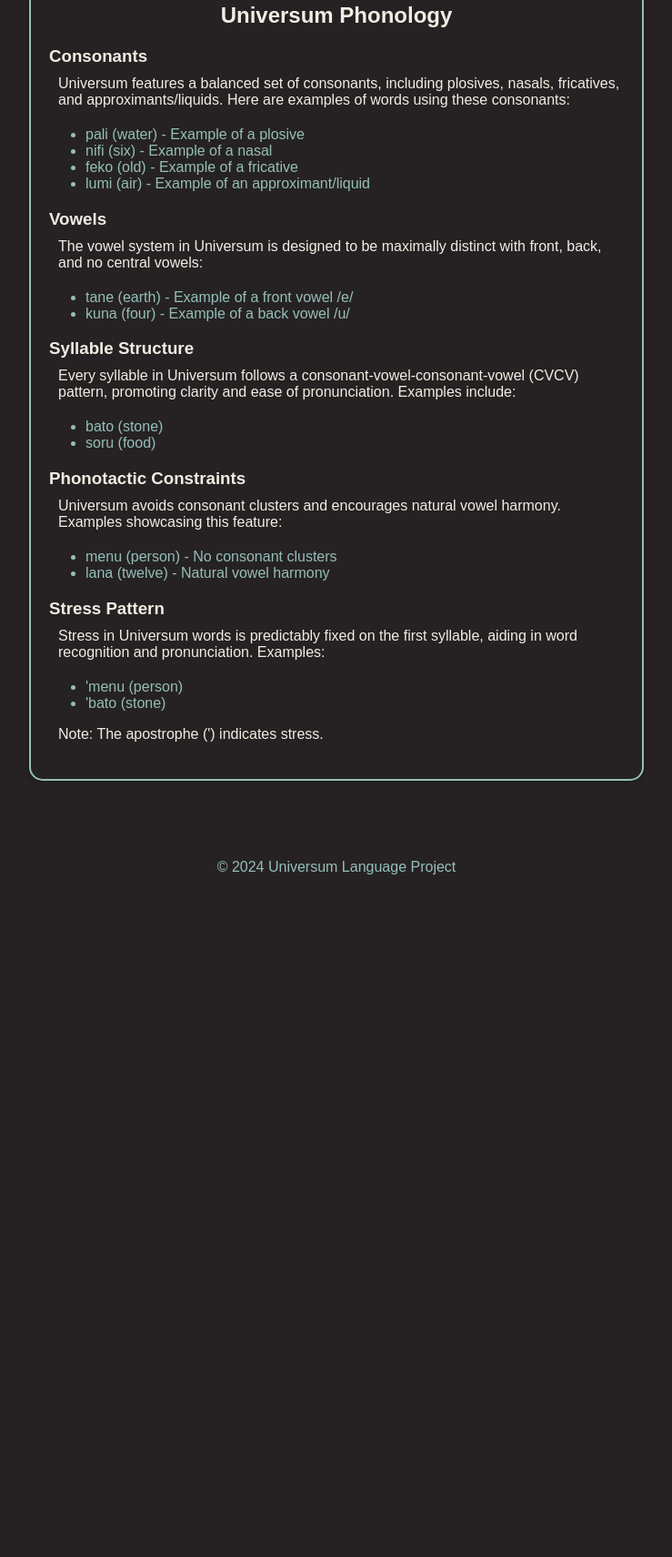
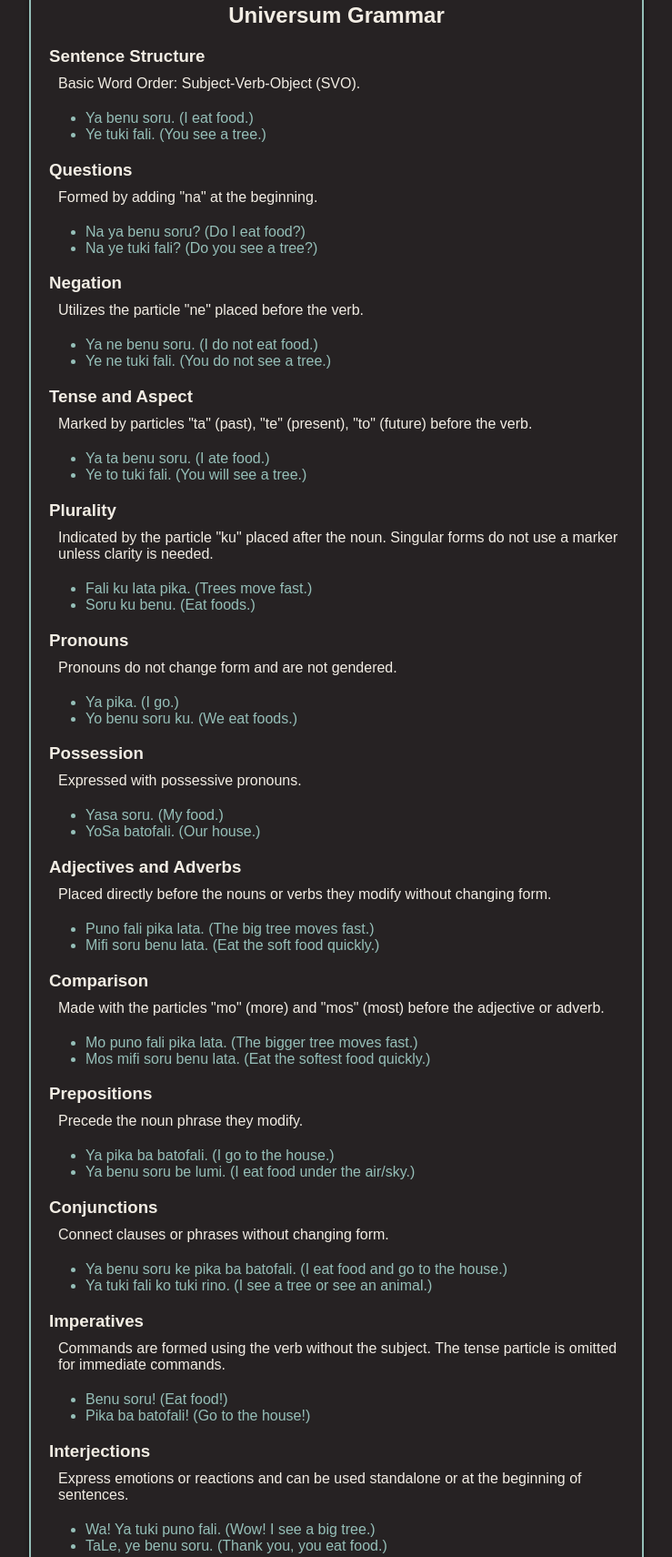
Before and after one commit to DarkMistofWoods/universum, a plain HTML site: page grammar.html in a window 1280 px wide. Shown: the part 175-1886 px from the top of the page at 91% size, without its empty margins (270-1009 px from the left). Before the commit the page ends 1181 px from the top, so only its background shows below. Drawn offline with Linux system fonts and the light colour scheme.

Commit message:
Update grammar.html

```diff
--- a/grammar.html
+++ b/grammar.html
@@ -2,7 +2,7 @@
 <html lang="en">
 <head>
     <meta charset="UTF-8">
-    <title>Phonology</title>
+    <title>Grammar</title>
     <link rel="stylesheet" href="./resources/css/style.css">
 </head>
 <body>
@@ -19,55 +19,125 @@
     <a href="index.html" class="universum">Universum</a>
 
     <section class="category-section">
-        <h2>Universum Phonology</h2>
+        <h2>Universum Grammar</h2>
 
         <section>
-            <h3>Consonants</h3>
-            <p>Universum features a balanced set of consonants, including plosives, nasals, fricatives, and approximants/liquids. Here are examples of words using these consonants:</p>
+            <h3>Sentence Structure</h3>
+            <p>Basic Word Order: Subject-Verb-Object (SVO).</p>
             <ul>
-                <li>pali (water) - Example of a plosive</li>
-                <li>nifi (six) - Example of a nasal</li>
-                <li>feko (old) - Example of a fricative</li>
-                <li>lumi (air) - Example of an approximant/liquid</li>
+                <li>Ya benu soru. (I eat food.)</li>
+                <li>Ye tuki fali. (You see a tree.)</li>
             </ul>
         </section>
 
         <section>
-            <h3>Vowels</h3>
-            <p>The vowel system in Universum is designed to be maximally distinct with front, back, and no central vowels:</p>
+            <h3>Questions</h3>
+            <p>Formed by adding "na" at the beginning.</p>
             <ul>
-                <li>tane (earth) - Example of a front vowel /e/</li>
-                <li>kuna (four) - Example of a back vowel /u/</li>
+                <li>Na ya benu soru? (Do I eat food?)</li>
+                <li>Na ye tuki fali? (Do you see a tree?)</li>
             </ul>
         </section>
 
         <section>
-            <h3>Syllable Structure</h3>
-            <p>Every syllable in Universum follows a consonant-vowel-consonant-vowel (CVCV) pattern, promoting clarity and ease of pronunciation. Examples include:</p>
+            <h3>Negation</h3>
+            <p>Utilizes the particle "ne" placed before the verb.</p>
             <ul>
-                <li>bato (stone)</li>
-                <li>soru (food)</li>
+                <li>Ya ne benu soru. (I do not eat food.)</li>
+                <li>Ye ne tuki fali. (You do not see a tree.)</li>
             </ul>
         </section>
 
         <section>
-            <h3>Phonotactic Constraints</h3>
-            <p>Universum avoids consonant clusters and encourages natural vowel harmony. Examples showcasing this feature:</p>
+            <h3>Tense and Aspect</h3>
+            <p>Marked by particles "ta" (past), "te" (present), "to" (future) before the verb.</p>
             <ul>
-                <li>menu (person) - No consonant clusters</li>
-                <li>lana (twelve) - Natural vowel harmony</li>
+                <li>Ya ta benu soru. (I ate food.)</li>
+                <li>Ye to tuki fali. (You will see a tree.)</li>
             </ul>
         </section>
 
         <section>
-            <h3>Stress Pattern</h3>
-            <p>Stress in Universum words is predictably fixed on the first syllable, aiding in word recognition and pronunciation. Examples:</p>
+            <h3>Plurality</h3>
+            <p>Indicated by the particle "ku" placed after the noun. Singular forms do not use a marker unless clarity is needed.</p>
             <ul>
-                <li>'menu (person)</li>
-                <li>'bato (stone)</li>
+                <li>Fali ku lata pika. (Trees move fast.)</li>
+                <li>Soru ku benu. (Eat foods.)</li>
             </ul>
-            <p>Note: The apostrophe (') indicates stress.</p>
         </section>
+
+        <section>
+            <h3>Pronouns</h3>
+            <p>Pronouns do not change form and are not gendered.</p>
+            <ul>
+                <li>Ya pika. (I go.)</li>
+                <li>Yo benu soru ku. (We eat foods.)</li>
+            </ul>
+        </section>
+
+        <section>
+            <h3>Possession</h3>
+            <p>Expressed with possessive pronouns.</p>
+            <ul>
+                <li>Yasa soru. (My food.)</li>
+                <li>YoSa batofali. (Our house.)</li>
+            </ul>
+        </section>
+
+        <section>
+            <h3>Adjectives and Adverbs</h3>
+            <p>Placed directly before the nouns or verbs they modify without changing form.</p>
+            <ul>
+                <li>Puno fali pika lata. (The big tree moves fast.)</li>
+                <li>Mifi soru benu lata. (Eat the soft food quickly.)</li>
+            </ul>
+        </section>
+
+        <section>
+            <h3>Comparison</h3>
+            <p>Made with the particles "mo" (more) and "mos" (most) before the adjective or adverb.</p>
+            <ul>
+                <li>Mo puno fali pika lata. (The bigger tree moves fast.)</li>
+                <li>Mos mifi soru benu lata. (Eat the softest food quickly.)</li>
+            </ul>
+        </section>
+
+        <section>
+            <h3>Prepositions</h3>
+            <p>Precede the noun phrase they modify.</p>
+            <ul>
+                <li>Ya pika ba batofali. (I go to the house.)</li>
+                <li>Ya benu soru be lumi. (I eat food under the air/sky.)</li>
+            </ul>
+        </section>
+
+        <section>
+            <h3>Conjunctions</h3>
+            <p>Connect clauses or phrases without changing form.</p>
+            <ul>
+                <li>Ya benu soru ke pika ba batofali. (I eat food and go to the house.)</li>
+                <li>Ya tuki fali ko tuki rino. (I see a tree or see an animal.)</li>
+            </ul>
+        </section>
+
+        <section>
+            <h3>Imperatives</h3>
+            <p>Commands are formed using the verb without the subject. The tense particle is omitted for immediate commands.</p>
+            <ul>
+                <li>Benu soru! (Eat food!)</li>
+                <li>Pika ba batofali! (Go to the house!)</li>
+            </ul>
+        </section>
+
+        <section>
+            <h3>Interjections</h3>
+            <p>Express emotions or reactions and can be used standalone or at the beginning of sentences.</p>
+            <ul>
+                <li>Wa! Ya tuki puno fali. (Wow! I see a big tree.)</li>
+                <li>TaLe, ye benu soru. (Thank you, you eat food.)</li>
+            </ul>
+        </section>
+
     </section>
 
     <script src="./scripts/sectionAnimation.js"></script>
```
